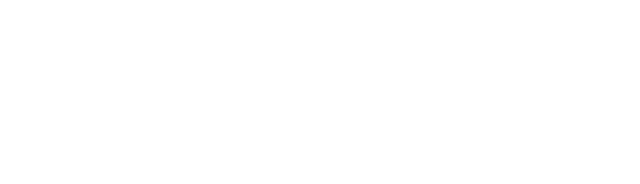
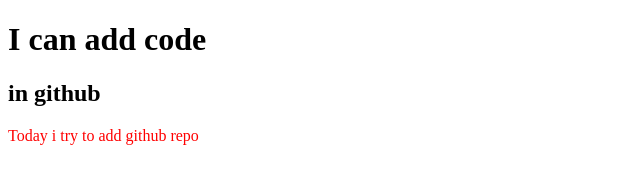
Before and after one commit to Palashnoor/my-third-repo, a plain HTML site: page index.html in a window 1280 px wide. Shown: the whole page, without its empty margins (0-640 px from the left). Drawn offline with Linux system fonts and the light colour scheme.

Commit message:
style css

```diff
--- a/index.html
+++ b/index.html
@@ -5,8 +5,12 @@
     <meta http-equiv="X-UA-Compatible" content="IE=edge">
     <meta name="viewport" content="width=device-width, initial-scale=1.0">
     <title>My Third Repo</title>
+    <link rel="stylesheet" href="style.css">
 </head>
 <body>
+    <h1>I can add code</h1>
+    <h2>in github</h2>
+    <p>Today i try to add github repo</p>
 
 </body>
 </html>
--- /dev/null
+++ b/style.css
@@ -0,0 +1,3 @@
+p{
+    color: red;
+}
```
